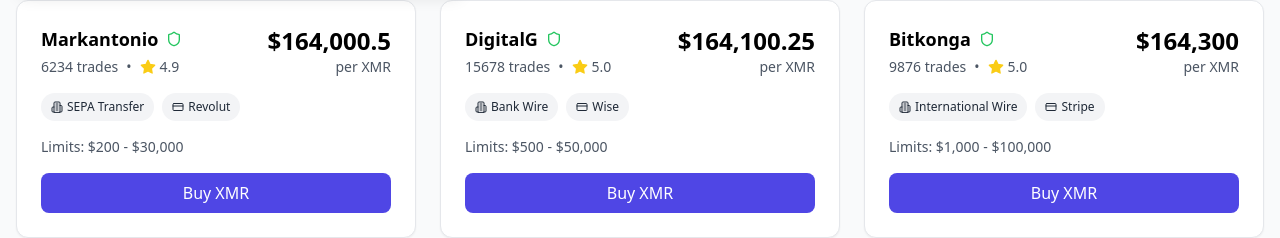
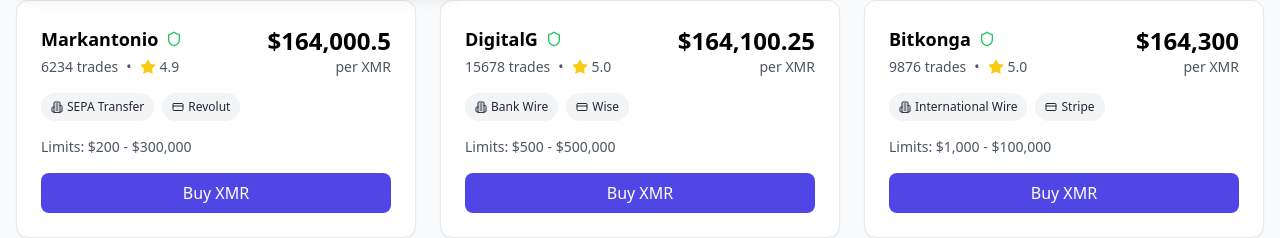
Before and after one commit to aimwizards/ugandacoin1, a React (Vite) app: page / in a window 1280 px wide. Shown: the part 793-1031 px from the top of the page. Built offline with nearby package versions, Linux system fonts and the light colour scheme.

Commit message:
Update mockOffers.ts

```diff
--- a/src/data/mockOffers.ts
+++ b/src/data/mockOffers.ts
@@ -24,7 +24,7 @@
       { type: 'bank', name: 'PayPal' },
       { type: 'card', name: 'Wise Transfer' }
     ],
-    limits: { min: 100, max: 50000 },
+    limits: { min: 100, max: 500000 },
     type: 'sell',
     lastSeen: "5 mins ago",
     registrationDate: "Jan 15, 2020",
@@ -41,7 +41,7 @@
       { type: 'bank', name: 'SEPA Transfer' },
       { type: 'card', name: 'Revolut' }
     ],
-    limits: { min: 200, max: 30000 },
+    limits: { min: 200, max: 300000 },
     type: 'buy',
     lastSeen: "15 mins ago",
     registrationDate: "Mar 3, 2020",
@@ -75,7 +75,7 @@
       { type: 'bank', name: 'Bank Wire' },
       { type: 'card', name: 'Wise' }
     ],
-    limits: { min: 500, max: 50000 },
+    limits: { min: 500, max: 500000 },
     type: 'buy',
     terms: `Cooperative trading environment with focus on community trust and reliability.
 
```
